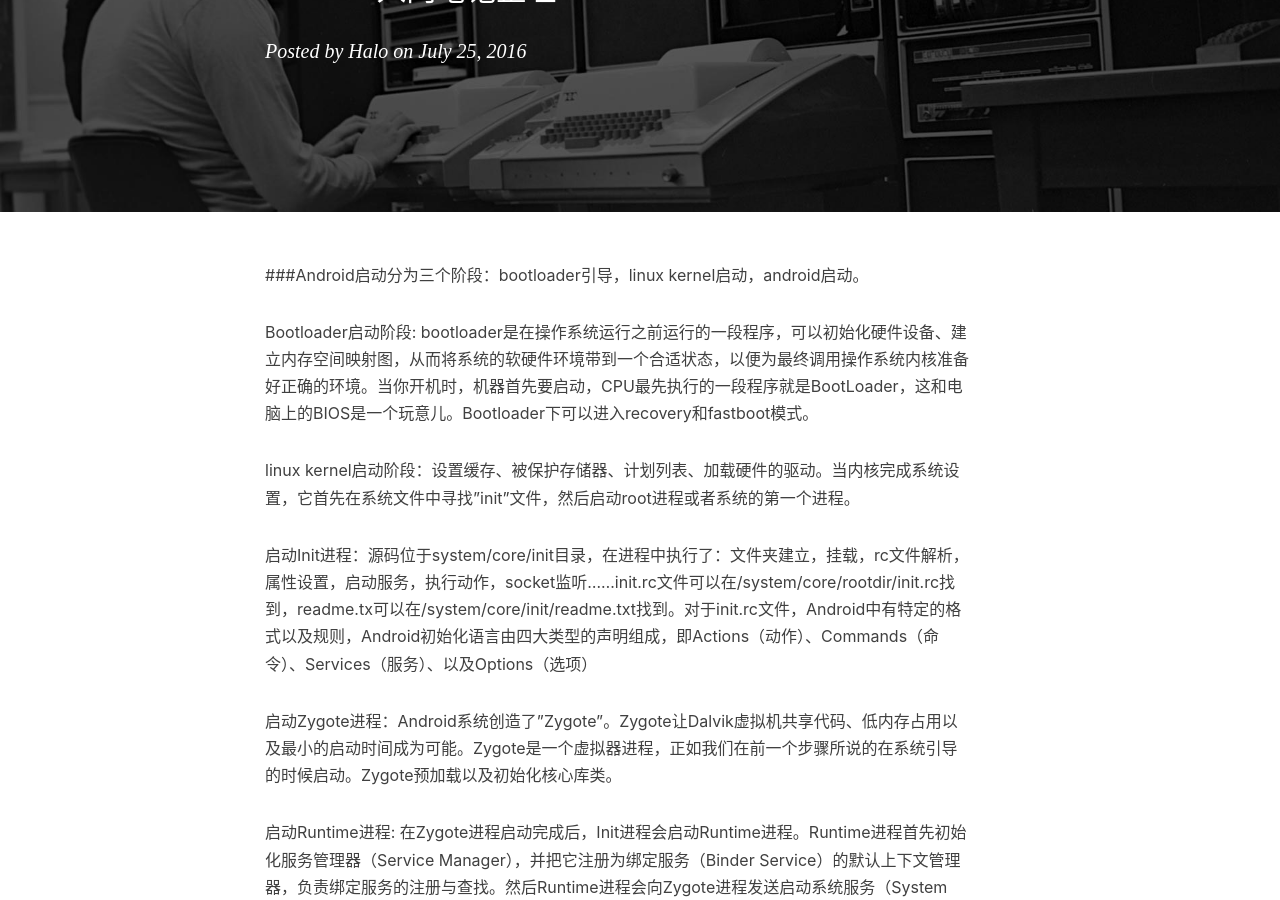
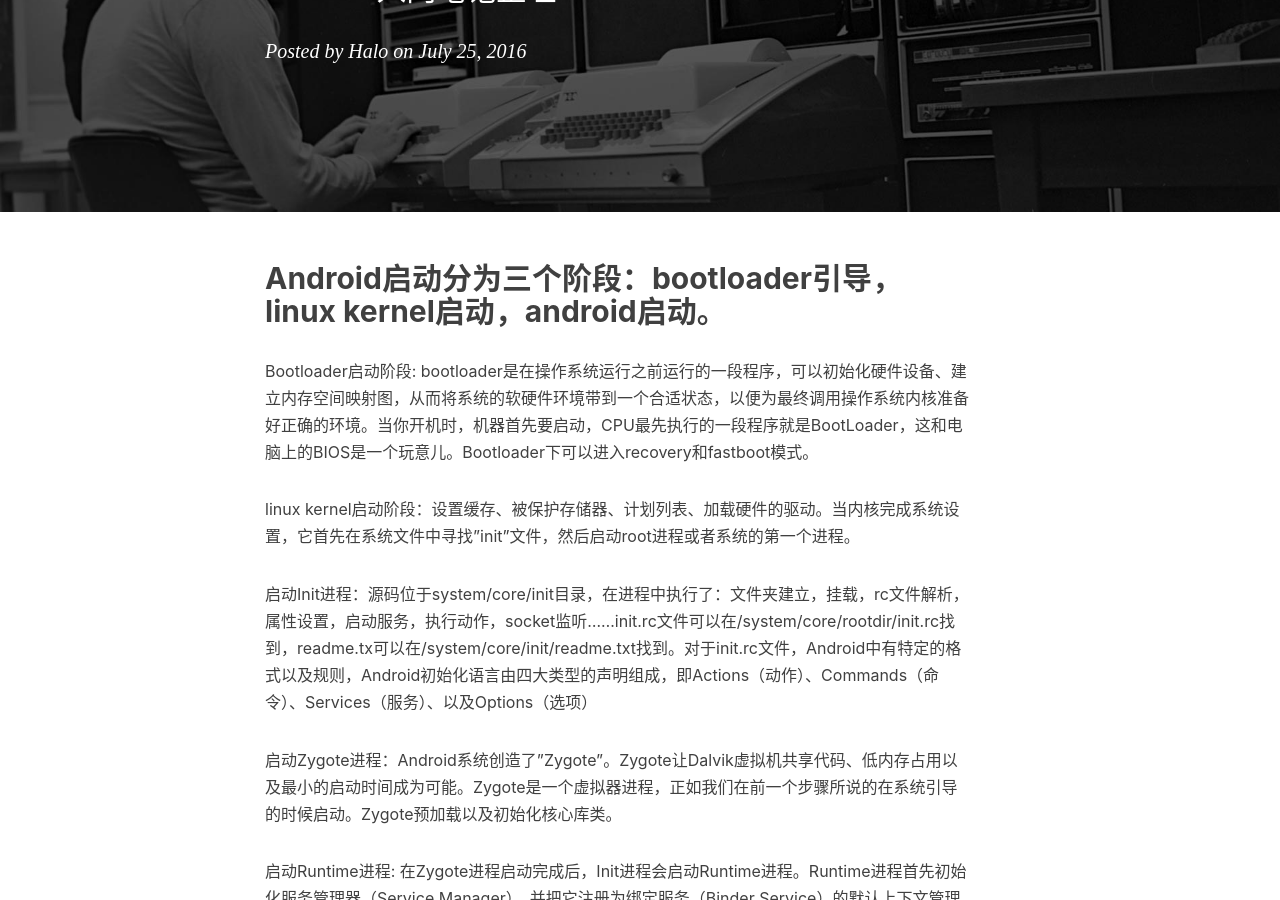
Before and after one commit to Halo1236/Halo1236.github.io, a Jekyll site: the page built from _posts/2016-07-25-androidLoad.markdown, in a window 1280 px wide and 900 px high, scrolled down 311 px. Built offline with Jekyll 4.4.1, drawn with Linux system fonts in a browser that asks for light colours; nearby versions of some CDN libraries; comment, search, counter and statistics services are not loaded.

Commit message:
25修改

```diff
--- a/_posts/2016-07-25-androidLoad.markdown
+++ b/_posts/2016-07-25-androidLoad.markdown
@@ -10,7 +10,9 @@ tags:
     - Linux
 ---
 
-###Android启动分为三个阶段：bootloader引导，linux kernel启动，android启动。
+
+## Android启动分为三个阶段：bootloader引导，linux kernel启动，android启动。
+
 
 Bootloader启动阶段: bootloader是在操作系统运行之前运行的一段程序，可以初始化硬件设备、建立内存空间映射图，从而将系统的软硬件环境带到一个合适状态，以便为最终调用操作系统内核准备好正确的环境。当你开机时，机器首先要启动，CPU最先执行的一段程序就是BootLoader，这和电脑上的BIOS是一个玩意儿。Bootloader下可以进入recovery和fastboot模式。
 
```
Also changed, not shown: _posts/2015-07-25-OST.markdown (renamed from _posts/2015-07-09-js-module-7day.markdown).
